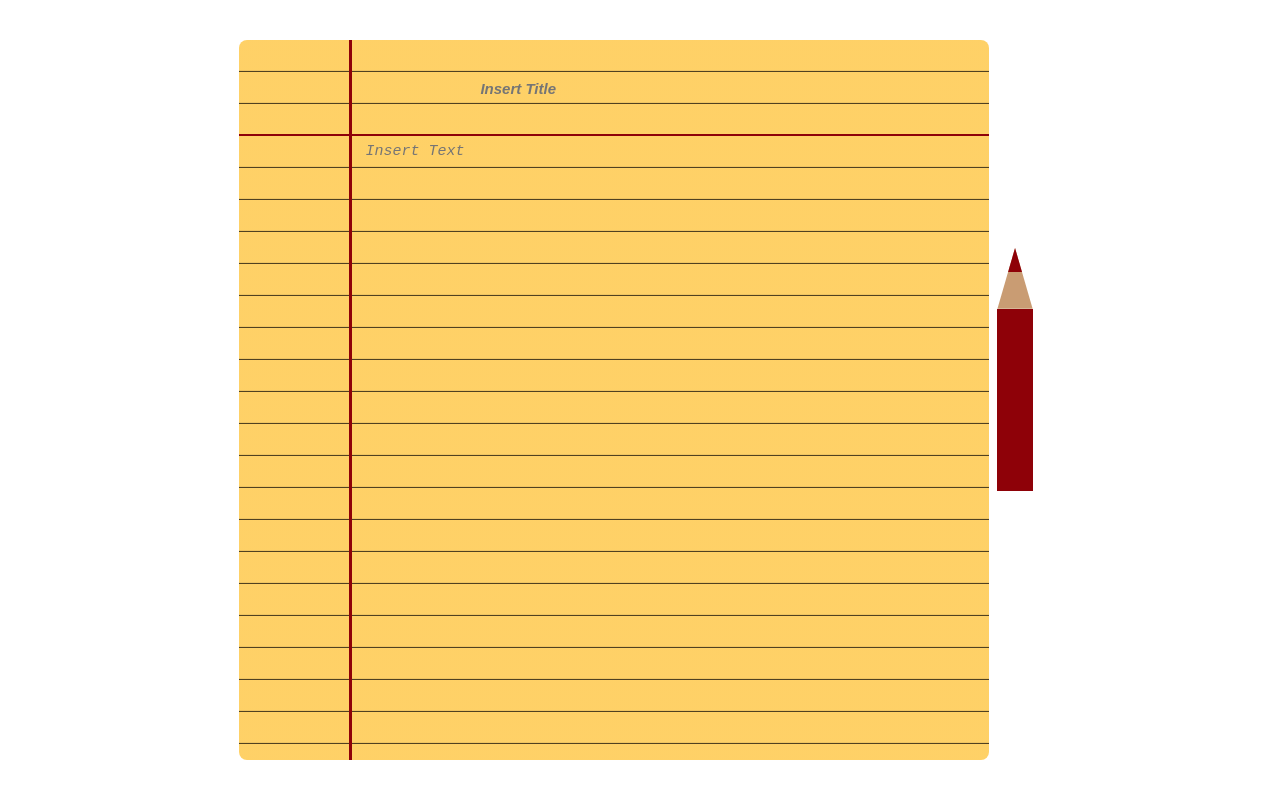
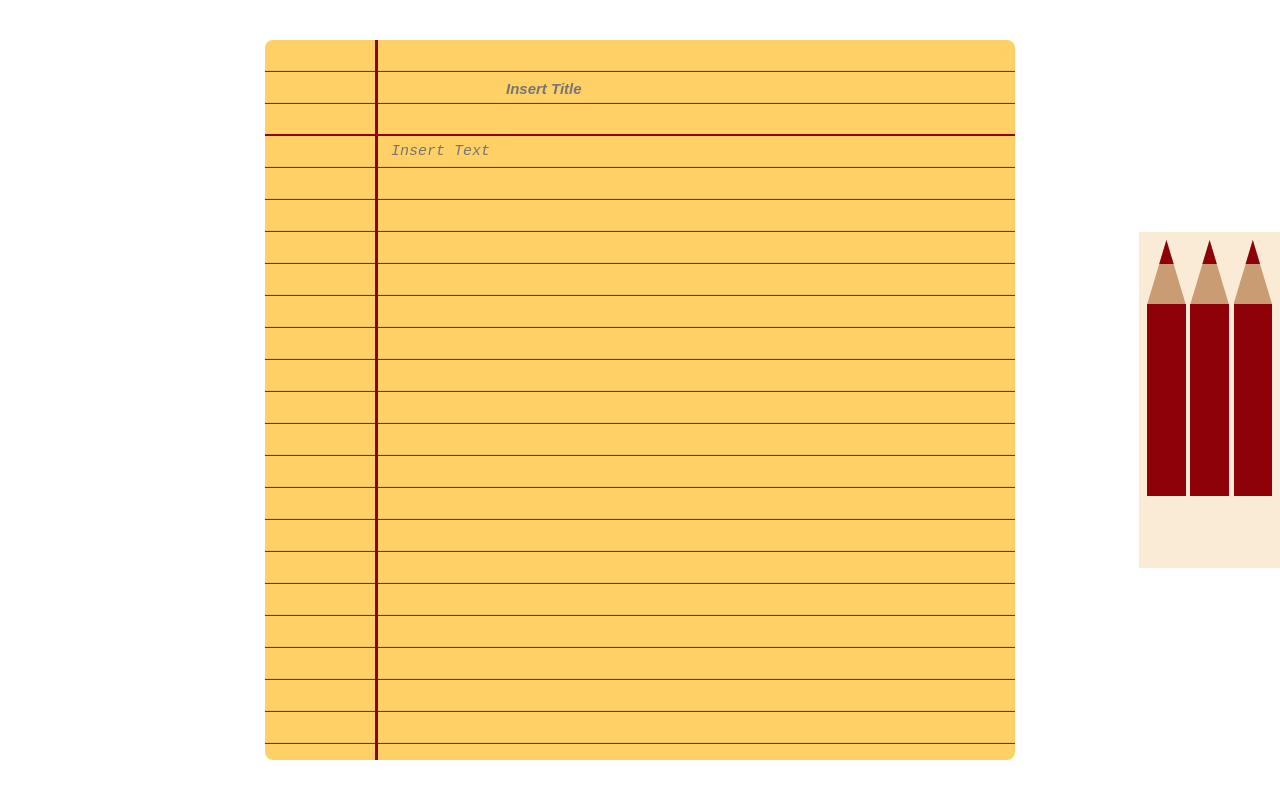
Before and after one commit to TkDevk/Notepad-Reactjs, a React (Vite) app: page / in a window 1280 px wide. Built offline with nearby package versions, Linux system fonts and the light colour scheme.

Commit message:
Testing Pencil Case

```diff
--- a/src/css/pencil.css
+++ b/src/css/pencil.css
@@ -9,10 +9,10 @@
 
 .PencilFigure{
     height: 40svh;
-    width: 4svw;
+    width: 3svw;
     display: flex;
     flex-direction: column;
-    padding:.5rem;
+
 
 }
 /*I needed to create a triangule figure so i used clip-path: polygon property, actually pretty cool you can do any figures with clip-path*/
--- a/src/css/pencilcase.css
+++ b/src/css/pencilcase.css
@@ -1 +1,10 @@
 /*Accordion*/
+#PencilCaseContainer{
+    display: flex;
+    position: absolute;
+    right: 0;
+    align-self: center;
+    gap:.3rem;
+    padding: .5rem;
+    background-color: antiquewhite;
+}
--- a/src/feature/components/NotePad.jsx
+++ b/src/feature/components/NotePad.jsx
@@ -1,11 +1,11 @@
 import Page from "./Page"
-import Pencil from "./Pencil"
+import PencilCase from "./PencilCase"
 const NotePad= ()=>{
     return(
         <>
           <main className="BodyPad">
             <Page/>
-            <Pencil/>
+            <PencilCase/>
           </main>
         </>
     )
--- a/src/feature/components/PencilCase.jsx
+++ b/src/feature/components/PencilCase.jsx
@@ -1,8 +1,12 @@
+import Pencil from "./Pencil"
+
 const PencilCase = ()=>{
     return(
         <>
-        <section>
-            <figure></figure>
+        <section id="PencilCaseContainer">
+            <Pencil />
+            <Pencil />
+            <Pencil />
         </section>
         </>
     )
```
